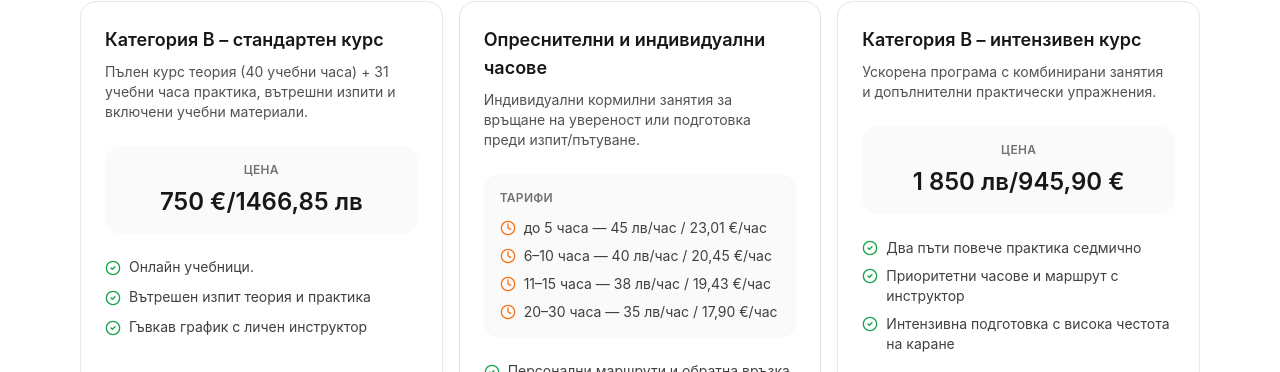
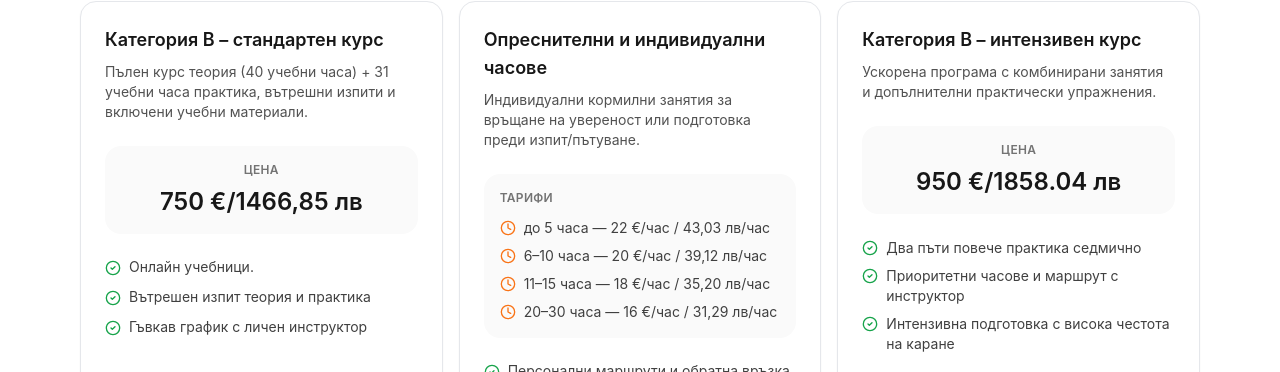
Before and after one commit to adangelov/codex, a React (Vite) app: page / in a window 1280 px wide. Shown: the part 1707-2079 px from the top of the page. Built offline with nearby package versions, Linux system fonts and the light colour scheme.

Commit message:
Update course pricing and version

```diff
--- a/src/i18n.ts
+++ b/src/i18n.ts
@@ -1,4 +1,4 @@
-export const VERSION = 13;
+export const VERSION = 14;
 
 export type Lang = 'bg' | 'en' | 'ru';
 
@@ -57,7 +57,7 @@ export const i18n = {
     intensiveTitle: 'Категория B – интензивен курс',
     intensiveDesc:
       'Ускорена програма с комбинирани занятия и допълнителни практически упражнения.',
-    intensivePrice: '1 850 лв/945,90 €',
+    intensivePrice: '950 €/1858.04 лв',
     intensiveHighlights: [
       'Два пъти повече практика седмично',
       'Приоритетни часове и маршрут с инструктор',
@@ -159,10 +159,10 @@ export const i18n = {
     chooseDateRefresh: 'Избери дата за опреснителни',
     priceTitle: 'Цени — опреснителни/индивидуални',
     prices: [
-      'до 5 часа — 45 лв/час / 23,01 €/час',
-      '6–10 часа — 40 лв/час / 20,45 €/час',
-      '11–15 часа — 38 лв/час / 19,43 €/час',
-      '20–30 часа — 35 лв/час / 17,90 €/час'
+      'до 5 часа — 22 €/час / 43,03 лв/час',
+      '6–10 часа — 20 €/час / 39,12 лв/час',
+      '11–15 часа — 18 €/час / 35,20 лв/час',
+      '20–30 часа — 16 €/час / 31,29 лв/час'
     ],
     perHour: 'лв/час',
     footer: {
@@ -233,7 +233,7 @@ export const i18n = {
     intensiveTitle: 'Category B – intensive course',
     intensiveDesc:
       'Accelerated program with priority scheduling, combined sessions and extra driving drills.',
-    intensivePrice: 'BGN 1,850 / €945.90',
+    intensivePrice: '€950 / BGN 1858.04',
     intensiveHighlights: [
       'Twice the weekly driving practice',
       'Priority timeslots and tailored routes',
@@ -334,10 +334,10 @@ export const i18n = {
     chooseDateRefresh: 'Choose date for refresher',
     priceTitle: 'Prices — refresher/individual',
     prices: [
-      'up to 5 lessons — 45 BGN/hour / €23.01/hour',
-      '6–10 lessons — 40 BGN/hour / €20.45/hour',
-      '11–15 lessons — 38 BGN/hour / €19.43/hour',
-      '20–30 lessons — 35 BGN/hour / €17.90/hour'
+      'up to 5 lessons — €22/hour / BGN 43.03/hour',
+      '6–10 lessons — €20/hour / BGN 39.12/hour',
+      '11–15 lessons — €18/hour / BGN 35.20/hour',
+      '20–30 lessons — €16/hour / BGN 31.29/hour'
     ],
     perHour: 'BGN/hour',
     footer: {
@@ -408,7 +408,7 @@ export const i18n = {
     intensiveTitle: 'Категория B – интенсивный курс',
     intensiveDesc:
       'Ускоренная программа с приоритетным расписанием, комбинированными занятиями и дополнительной практикой.',
-    intensivePrice: '1 850 лв/945,90 €',
+    intensivePrice: '950 €/1858.04 лв',
     intensiveHighlights: [
       'Вдвое больше практики каждую неделю',
       'Приоритетные слоты и индивидуальные маршруты',
@@ -509,10 +509,10 @@ export const i18n = {
     chooseDateRefresh: 'Выберите дату для повторных',
     priceTitle: 'Цены — повторные/индивидуальные',
     prices: [
-      'до 5 часов — 45 лв/час / 23,01 €/час',
-      '6–10 часов — 40 лв/час / 20,45 €/час',
-      '11–15 часов — 38 лв/час / 19,43 €/час',
-      '20–30 часов — 35 лв/час / 17,90 €/час'
+      'до 5 часов — 22 €/час / 43,03 лв/час',
+      '6–10 часов — 20 €/час / 39,12 лв/час',
+      '11–15 часов — 18 €/час / 35,20 лв/час',
+      '20–30 часов — 16 €/час / 31,29 лв/час'
     ],
     perHour: 'лв/час',
     footer: {
```
